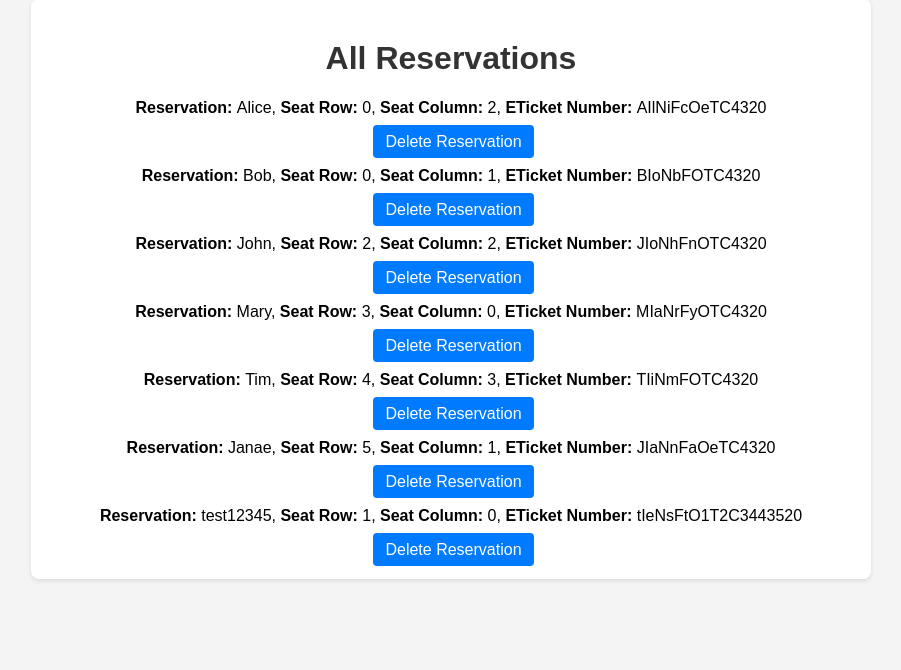
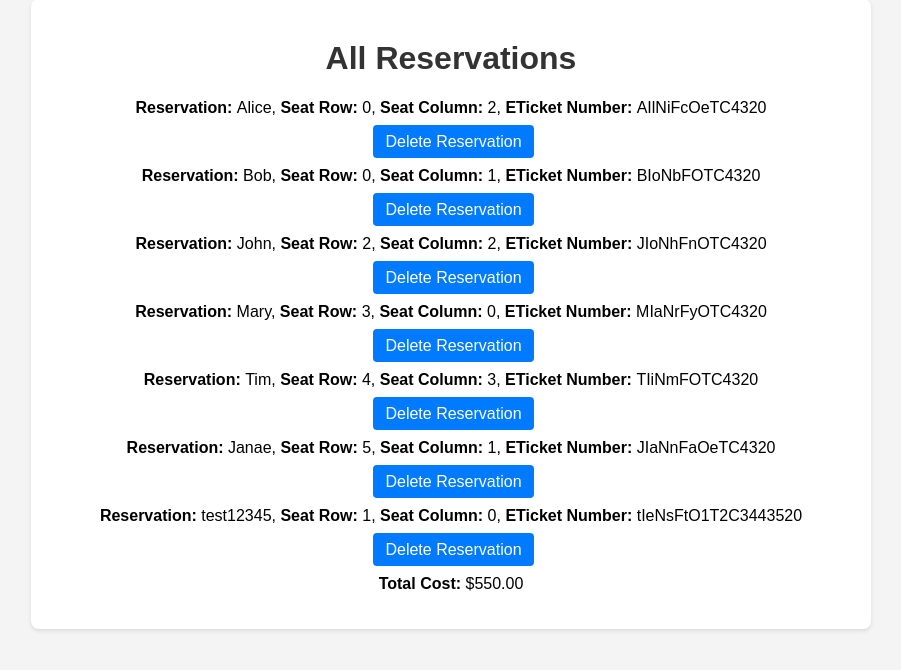
Before and after one commit to zackhummel/Trip-Reservation-System, a Flask app: page /viewReservations in a window 1280 px wide. Shown: the part 75-745 px from the top of the page, without its empty margins (189-1090 px from the left). Run offline with Flask 3, Linux system fonts and the light colour scheme; data comes from the database, SQL or seed files in the repository; both versions use the stored data as it was after the commit.

Commit message:
cost matrix

```diff
--- a/app.py
+++ b/app.py
@@ -30,6 +30,24 @@ class Reservation(db.Model):
 with app.app_context():
     db.create_all()
 
+
+def get_cost_matrix():
+    cost_matrix = [[100, 75, 50, 100] for row in range(12)]
+    return cost_matrix
+
+def calculate_total_cost():
+    reservations = Reservation.query.all()
+    cost_matrix = get_cost_matrix()
+
+    total = 0
+
+    for reservation in reservations:
+        row = reservation.seatRow
+        col = reservation.seatColumn
+
+        total += cost_matrix[row][col]
+
+    return total
 
 def get_db_connection():
     try:
@@ -139,9 +157,10 @@ def viewReservations():
     query = "SELECT * FROM reservations;"
     cursor.execute(query)
     reservations = cursor.fetchall()
+    total_cost = calculate_total_cost()
 
 
-    return render_template('viewReservations.html', reservations=reservations)
+    return render_template('viewReservations.html', reservations=reservations, total_cost=total_cost)
 
 
 @app.route('/login', methods=['GET', 'POST'])
--- a/templates/viewReservations.html
+++ b/templates/viewReservations.html
@@ -14,4 +14,5 @@
         </div>
     {% endfor %}
 
+    <p><strong>Total Cost: </strong>${{ "%.2f"|format(total_cost) }}</p>
 {% endblock %}
```
Also changed, not shown: database/reservations.db.
